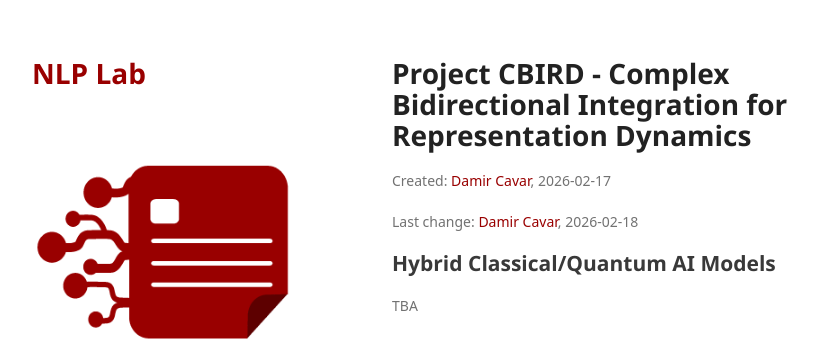
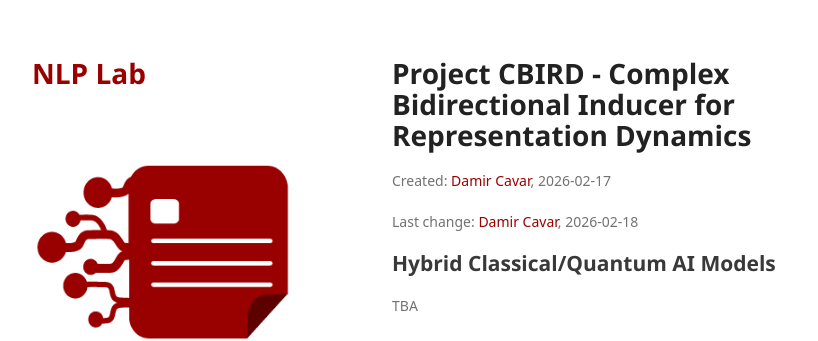
Before and after one commit to dcavar/nlp-lab.github.io, a Jekyll site: the page built from quantumnlp/cbird.md, in a window 1280 px wide. Shown: the top 341 px of the page, without its empty margins (178-996 px from the left). Built offline with Jekyll 4.4.1, drawn with Linux system fonts in a browser that asks for light colours; some web fonts are replaced; our own code applies the rules of GitHub Pages for plain Markdown files.

Commit message:
updated the CBIRD title

```diff
--- a/quantumnlp/cbird.md
+++ b/quantumnlp/cbird.md
@@ -1,4 +1,4 @@
-# Project CBIRD - Complex Bidirectional Integration for Representation Dynamics
+# Project CBIRD - Complex Bidirectional Inducer for Representation Dynamics
 
 
 Created: [Damir Cavar], 2026-02-17
```
